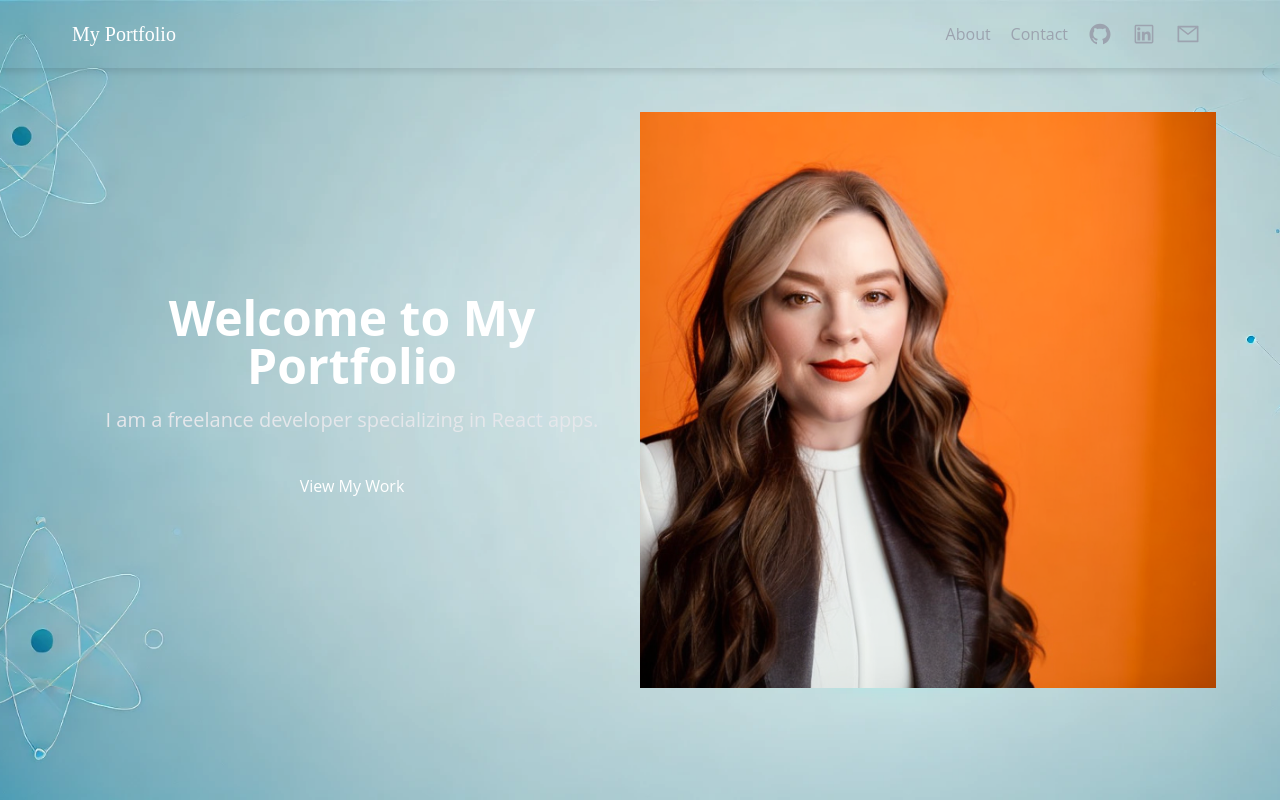
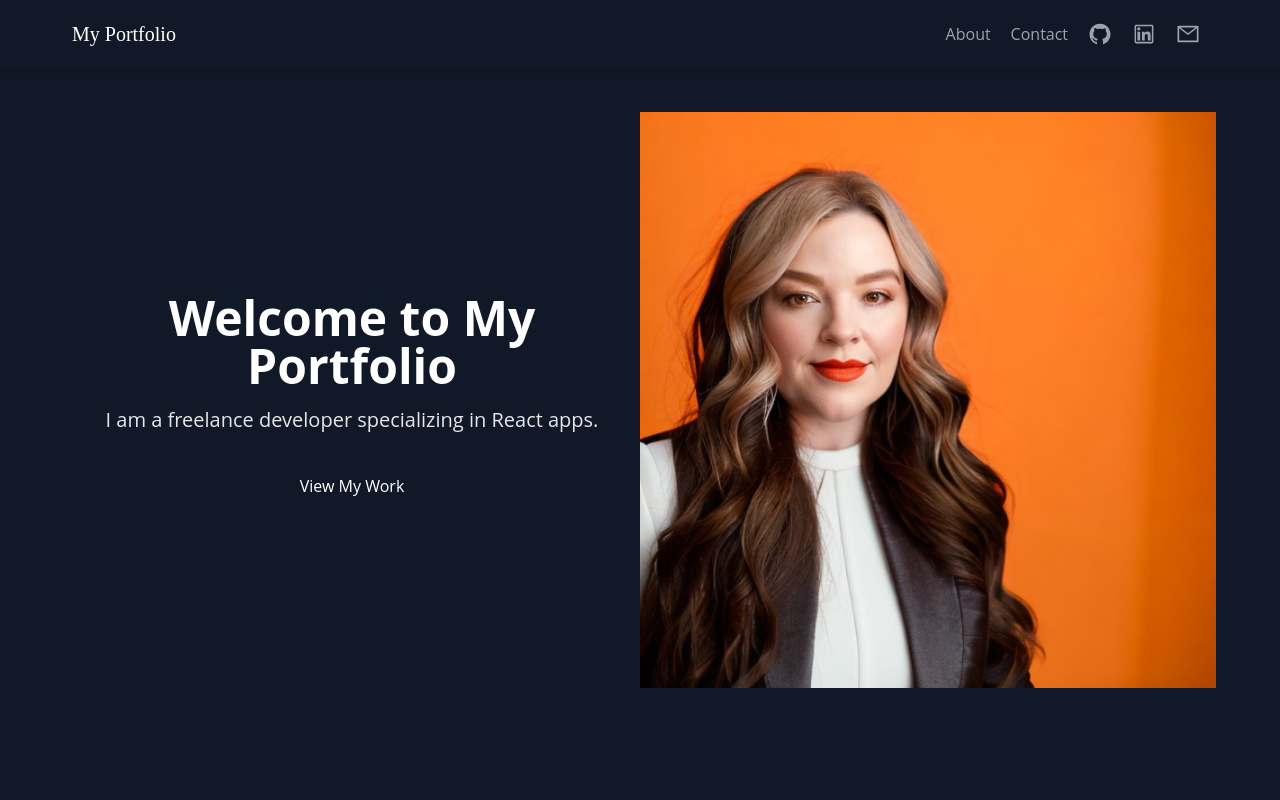
Before and after one commit to hereshecodes/hereshecodes.app, a React (Create React App) app: page / in a window 1280 px wide. Shown: the top 800 px of the page. Built offline with nearby package versions, Linux system fonts and the light colour scheme.

Commit message:
Update Hero.js

```diff
--- a/src/components/Hero.js
+++ b/src/components/Hero.js
@@ -6,7 +6,7 @@ function Hero() {
   return (
     <section
       className="hero-section bg-cover bg-center h-screen flex items-center justify-center"
-      style={{ backgroundImage: `url(${backgroundImage})` }}>
+      >
       <div className="container mx-auto flex flex-col md:flex-row items-center">
         <div className="text-center md:text-left md:w-1/2">
           <h1 className="text-5xl font-bold text-white">Welcome to My Portfolio</h1>
```
